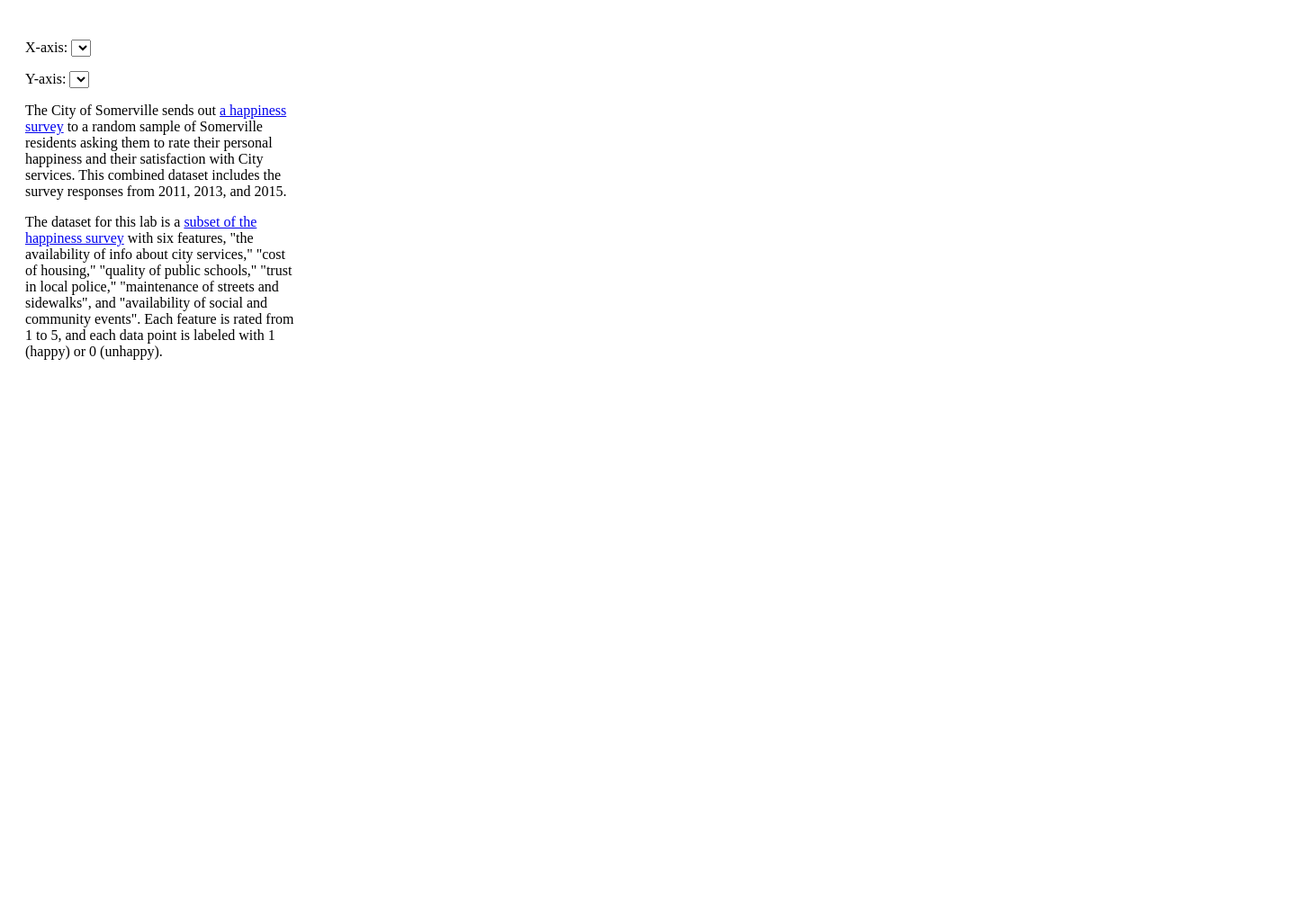
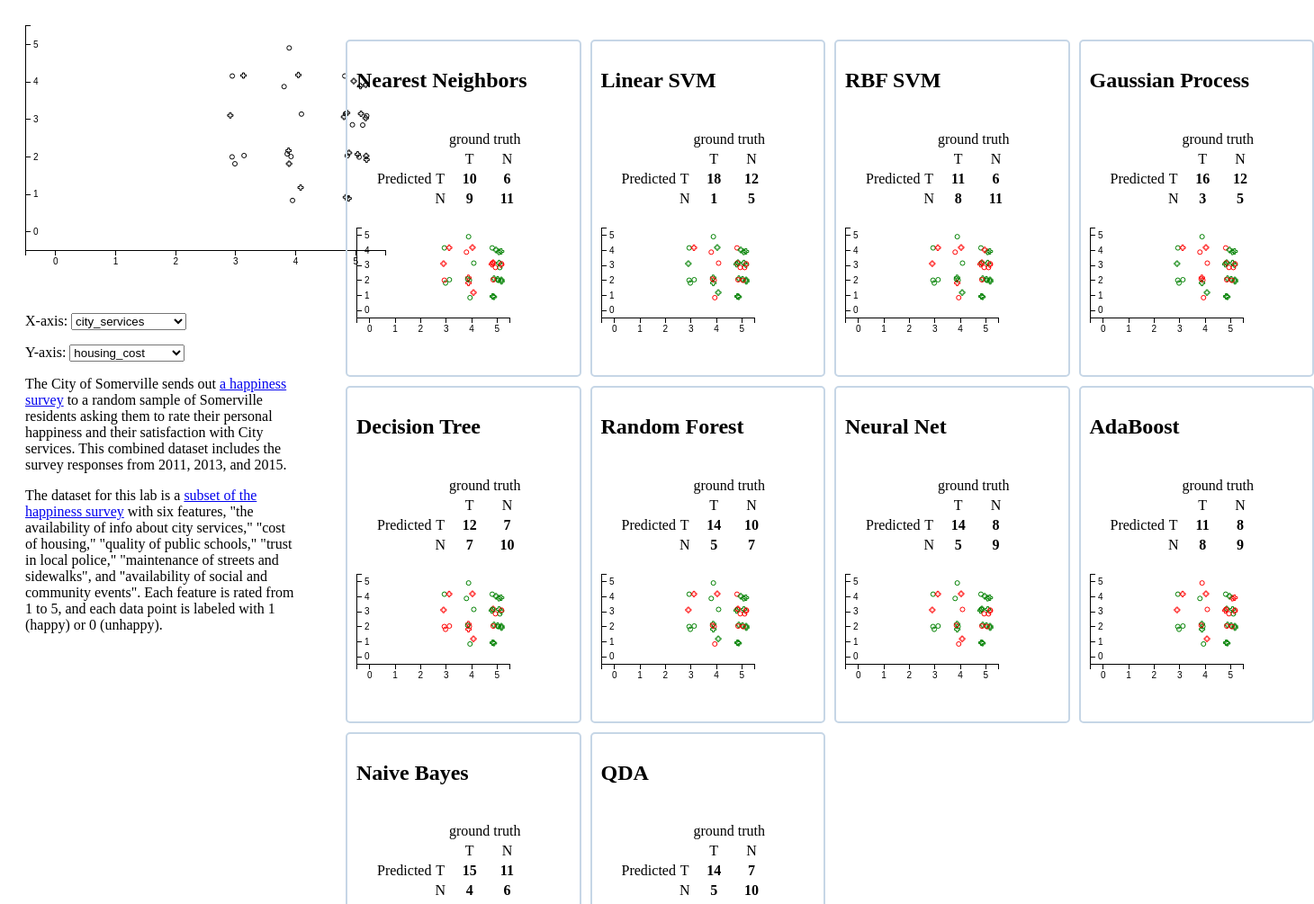
Before and after one commit to EagerSun09/Lab6_VA, a plain HTML site: page index.html in a window 1280 px wide. Shown: the top 1005 px of the page at 90% size, 1460 px wide, since content can reach past the window. Before the commit the page ends 800 px from the top, so only its background shows below. Drawn offline with Linux system fonts and the light colour scheme.

Commit message:
Q2 add colors

```diff
--- a/index.html
+++ b/index.html
@@ -188,19 +188,35 @@
 
 
             // draw dots into the scatterplot
-            var mCircle = d3.symbol().type(d3.symbolCircle).size(8)();
-            var mCross= d3.symbol().type(d3.symbolCross).size(8)();
+            var mCircle = d3.symbol().type(d3.symbolCircle).size(20)();
+            var mCross= d3.symbol().type(d3.symbolCross).size(20)();
+
             svg.selectAll(".dot")
                 .data(data)
-                .enter().append("path")
-                .attr("transform", function (d) { console.log(data); return "translate(" + scatterXScale(d.x) + "," + scatterYScale(d.y) + ")" })
+                .enter()
+                .append("path")
+                .attr("transform", function (d) {return "translate(" + scatterXScale(d.x) + "," + scatterYScale(d.y) + ")" })
                 .attr("d", function (d) {
-                    if (modelPredictions[id = d.id] == '0' || groundTruth[id= d.id] == '0') {
+                    if (groundTruth[d.id] == 0) {
                         return mCircle;
                     } else {
                         return mCross;
                     }
                 })
+                .attr("fill", "none")
+                .attr("stroke", function(d){
+                    gt_value = groundTruth[d.id];
+                    predicted_value = modelPredictions[d.id];
+
+                    if((gt_value == 0 && predicted_value == 0) || (gt_value == 1 && predicted_value == 1)){
+                        return "green";
+                    } else if((gt_value == 0 && predicted_value == 1) || (gt_value == 1 && predicted_value == 0)){
+                        return "red";
+                    } else{
+                        return "black";
+                    }
+                })
+        }
         /* END SCATTERPLOT CODE */
 
         /* CONFUSION MATRIX CODE - YOU WILL NEED TO CHANGE THIS */
```
